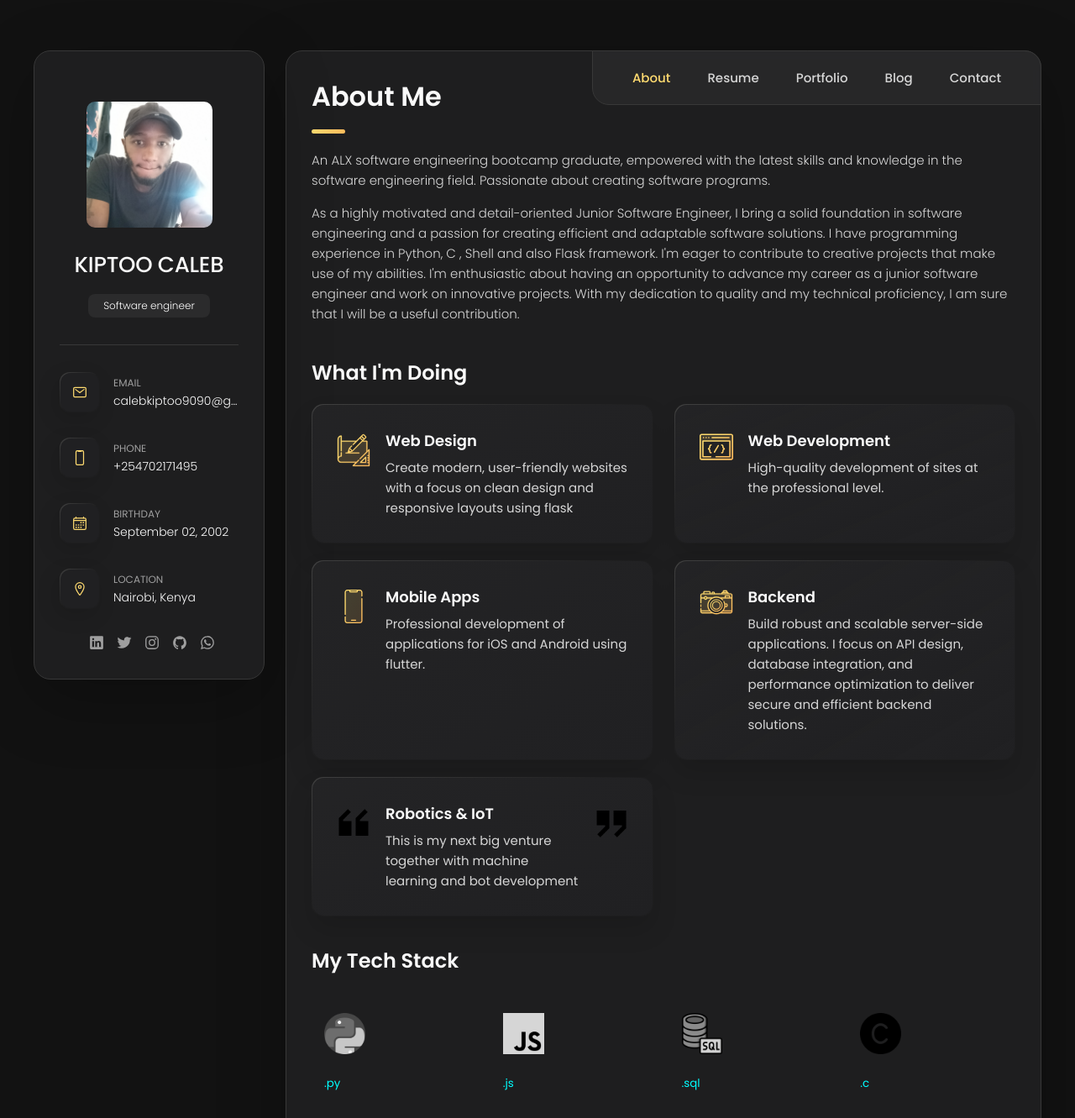
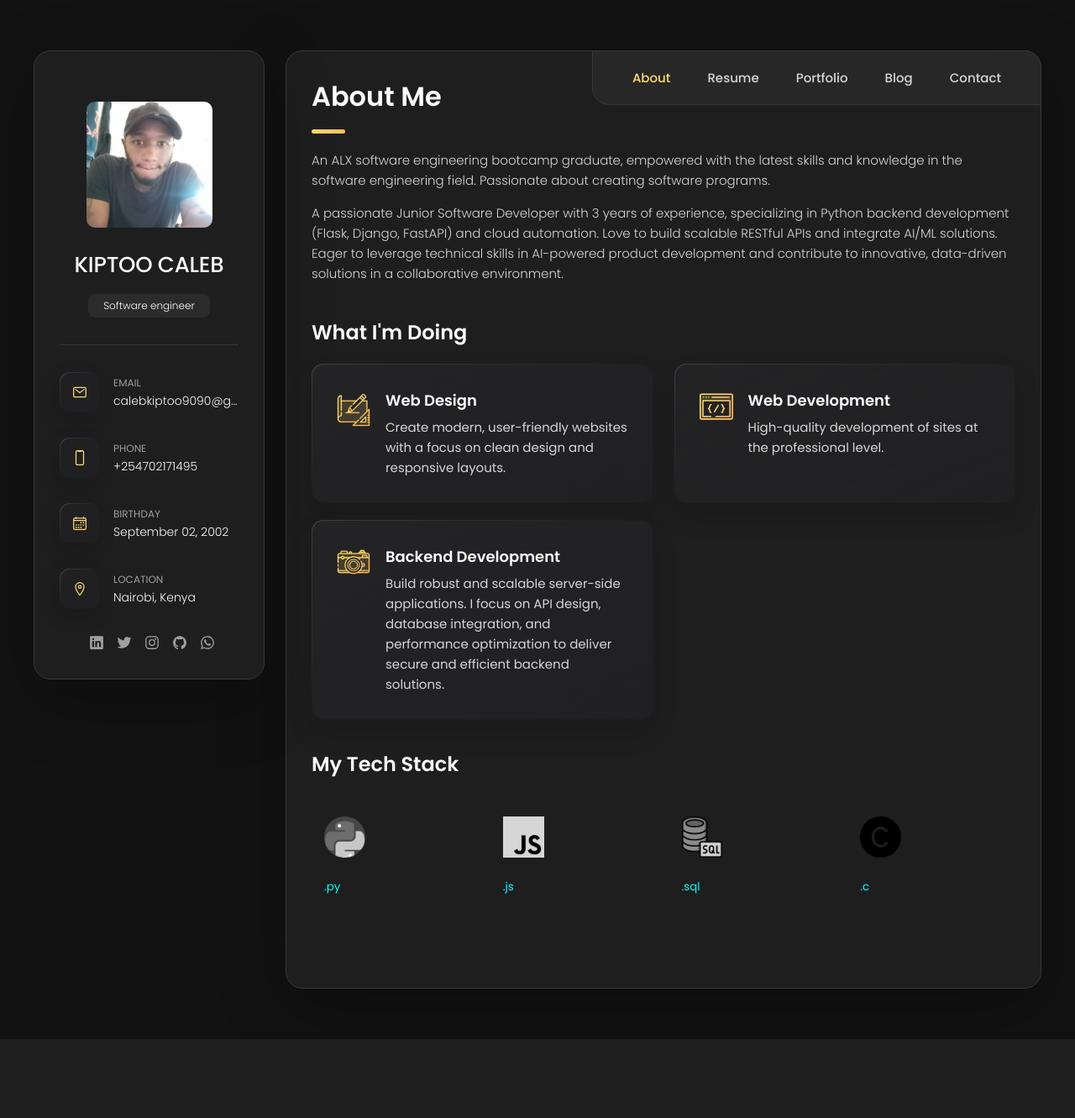
Before and after one commit to kiptoobarchok/personal_website, a Flask app: page / in a window 1280 px wide. Shown: the top 1331 px of the page at 84% size. After the commit the page ends 1237 px from the top, so only its background shows below. Run offline with Flask 3, Linux system fonts and the light colour scheme.

Commit message:
portfolio update

```diff
--- a/application/templates/home.html
+++ b/application/templates/home.html
@@ -203,11 +203,8 @@
           </p>
 
           <p>
-            As a highly motivated and detail-oriented Junior Software Engineer,
-            I bring a solid foundation in software engineering and a passion for creating efficient and adaptable software solutions.
-            I have programming experience in Python, C , Shell and also Flask framework. I'm eager to contribute to creative projects that make use of my abilities. I'm enthusiastic about having an
-            opportunity to advance my career as a junior software engineer and work on innovative projects. With my dedication to quality
-            and my technical proficiency, I am sure that I will be a useful contribution.
+          A passionate Junior Software Developer with 3 years of experience,  specializing in Python backend development (Flask, Django, FastAPI) and cloud automation. Love to build scalable RESTful APIs and integrate AI/ML solutions. Eager to leverage technical skills in AI-powered product development and contribute to innovative, data-driven solutions in a collaborative environment.
+
           </p>
         </section>
 
@@ -233,7 +230,7 @@
 
                 <p class="service-item-text">
                   Create modern, user-friendly websites with a
-                  focus on clean design and responsive layouts using flask
+                  focus on clean design and responsive layouts.
                 </p>
               </div>
 
@@ -255,19 +252,19 @@
 
             </li>
 
-            <li class="service-item">
+            <!-- <li class="service-item">
 
               <div class="service-icon-box">
                 <img src="{{url_for('static', filename='images/icon-app.svg')}}" alt="mobile app icon" width="40">
-              </div>
+              </div> -->
 
-              <div class="service-content-box">
+              <!-- <div class="service-content-box">
                 <h4 class="h4 service-item-title">Mobile apps</h4>
 
                 <p class="service-item-text">
                   Professional development of applications for iOS and Android using flutter.
                 </p>
-              </div>
+              </div> -->
 
             </li>
 
@@ -278,7 +275,7 @@
               </div>
 
               <div class="service-content-box">
-                <h4 class="h4 service-item-title">Backend</h4>
+                <h4 class="h4 service-item-title">Backend Development</h4>
 
                 <p class="service-item-text">
                   Build robust and scalable server-side applications. I focus on API design, database integration, and performance optimization to deliver secure and efficient backend solutions.
@@ -286,7 +283,7 @@
               </div>
 
             </li>
-            <li class="service-item">
+            <!-- <li class="service-item">
 
               <div class="service-icon-box">
                 <img src="{{url_for('static', filename='images/opening-quote.png')}}" alt="camera icon" width="40">
@@ -304,7 +301,7 @@
                 <img src="{{url_for('static', filename='images/closing-quote.png')}}" alt="camera icon" width="40">
               </div>
 
-            </li>
+            </li> -->
           </ul>
 
         </section>
@@ -565,8 +562,6 @@
               <p class="timeline-text">
                 Attended Kabarnet High for a certificate in Secondary education during this period
                 <br>
-                <br>
-                <a href="https://drive.google.com/file/d/1zezzI6zt6vlE5oX1C9TKBUYh43sUS84l/view?usp=sharing" style="color: aqua;">Results</a>
               </p>
 
             </li>
@@ -606,11 +601,11 @@
             </li>
             <li class="timeline-item">
 
-              <h4 class="h4 timeline-item-title">MongoDB - Geek for Geeks </h4>
-              <span>Date of Issue : * </span>
+              <h4 class="h4 timeline-item-title">h4k-IT Cybersecurity Foundations</h4>
+              <span>Date of Issue : 04-08-2025 </span>
 
               <br>
-              <a href="#" style="color: aqua;">View credential</a>
+              <a href="https://drive.google.com/file/d/1fjt8GnQU20-tuLaqs1Aulacp_Bz02kJG/view" style="color: aqua;">View credential</a>
             </li>
 
           </ol>
```
Also changed, not shown: application/templates/resume.html (deleted).
